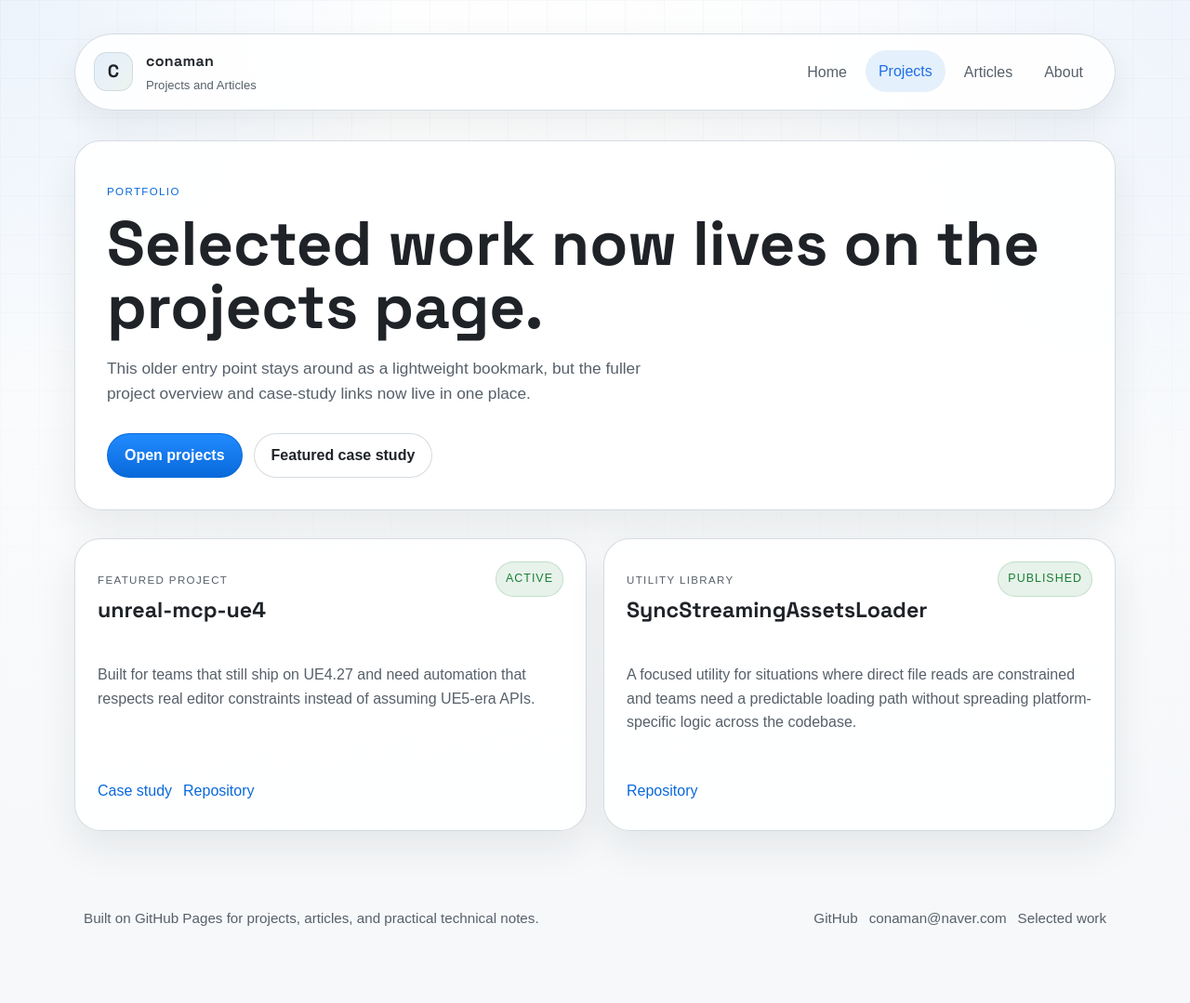
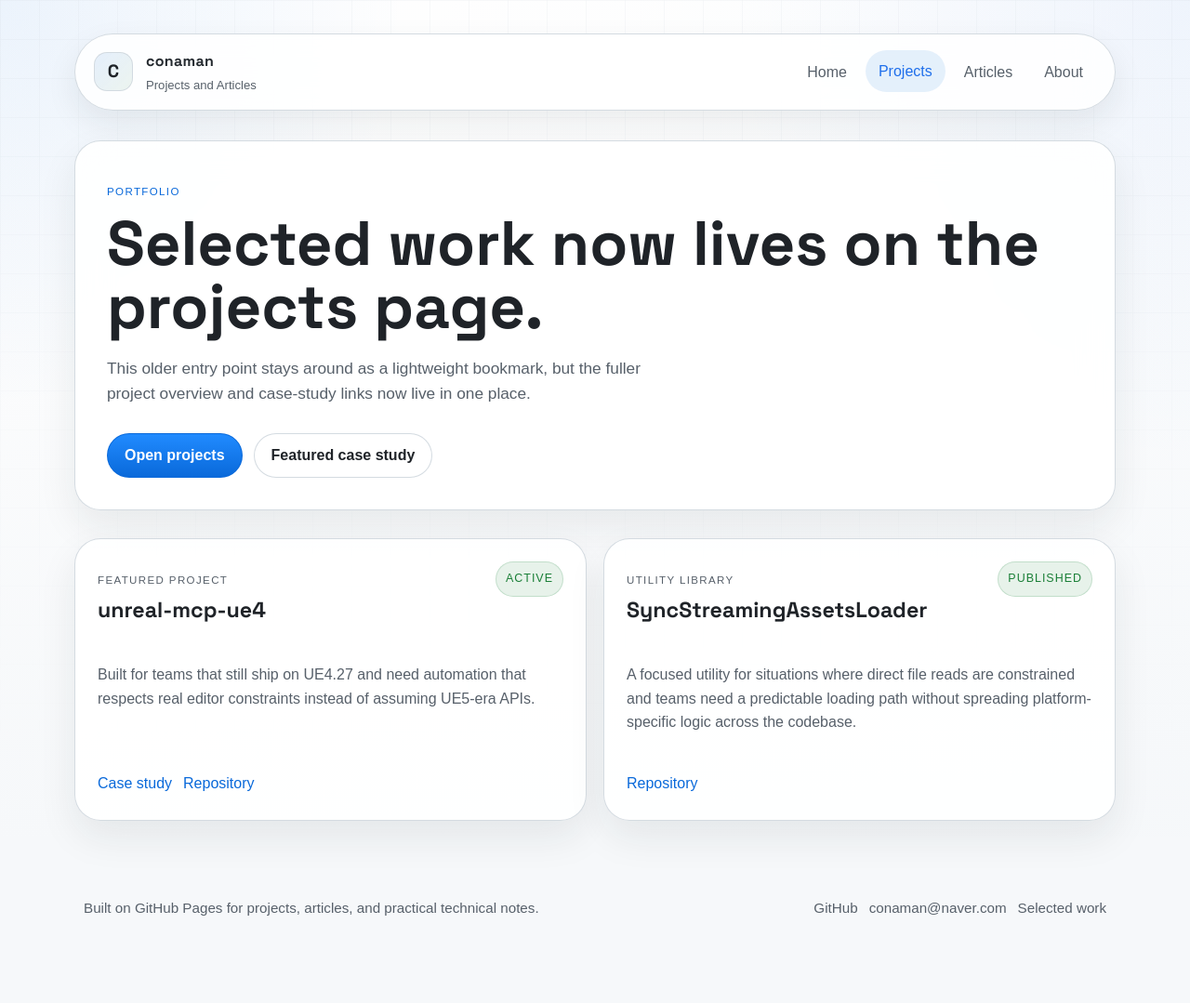
Before and after one commit to conaman/conaman.github.io, a Jekyll site: the page built from portfolio.html, in a window 1280 px wide. Shown: the whole page at 93% size. Built offline with Jekyll 4.4.1, drawn with Linux system fonts in a browser that asks for light colours; some web fonts are replaced.

Commit message:
Reduce project action spacing

```diff
--- a/assets/css/site.css
+++ b/assets/css/site.css
@@ -777,8 +777,8 @@ img {
 
 .project-card .card-links {
   margin-top: auto;
-  padding-top: 16px;
-  padding-bottom: 6px;
+  padding-top: 8px;
+  padding-bottom: 3px;
   align-items: stretch;
 }
 
```
